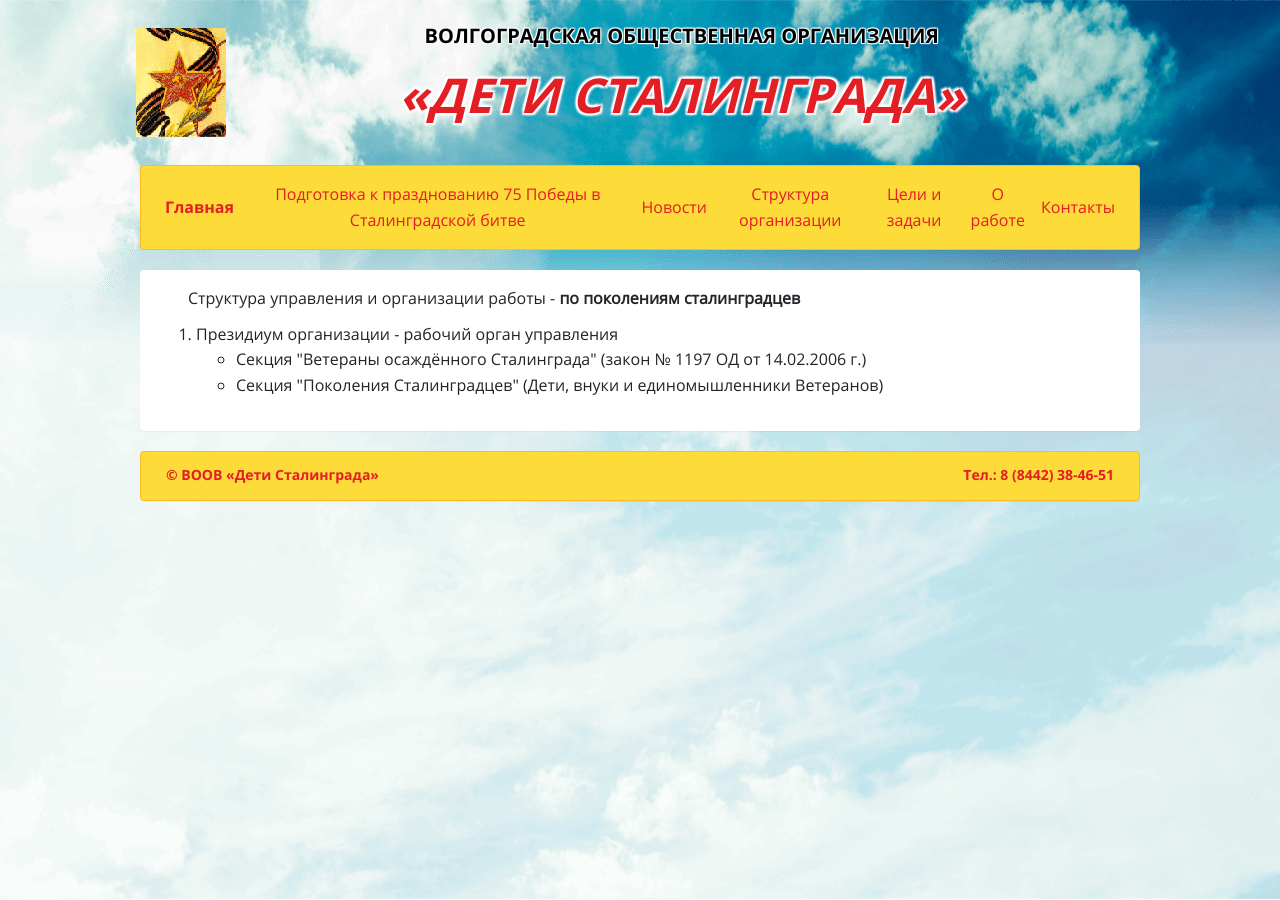
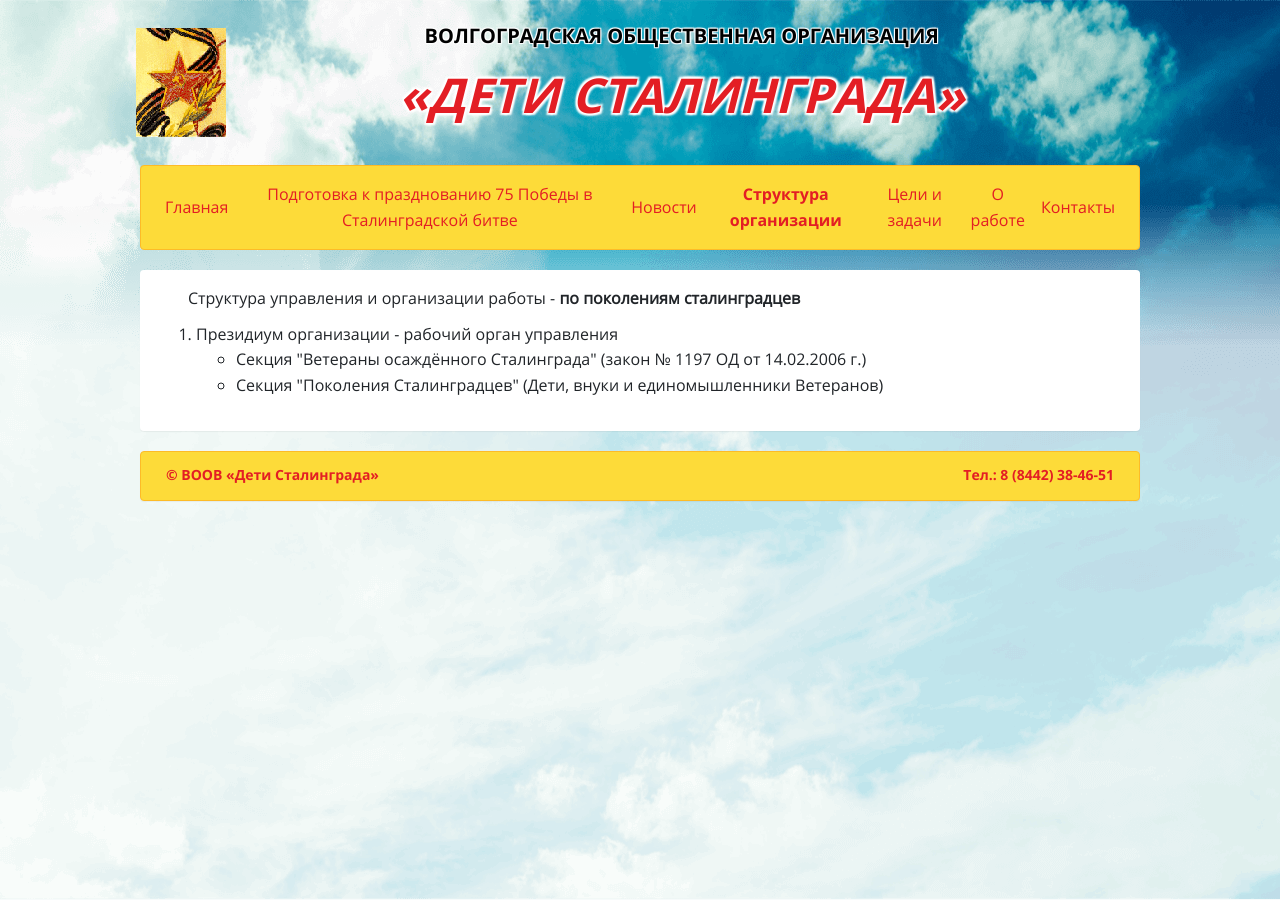
Before and after one commit to detistalingrada/detistalingrada.github.io, a Jekyll site: the page built from structure.md, in a window 1280 px wide. Built offline with Jekyll 4.4.1, drawn with Linux system fonts in a browser that asks for light colours.

Commit message:
Добавлена автоматическая генерация меню

```diff
--- a/_includes/nav.html
+++ b/_includes/nav.html
@@ -5,27 +5,11 @@
   </button>
   <div class="collapse navbar-collapse" id="navbarNav">
     <ul class="navbar-nav">
-      <li class="nav-item active">
-        <a class="nav-link" href="/index.html">Главная <span class="sr-only">(current)</span></a>
+      {% for item in site.data.samplelist.docs %}
+      <li class="nav-item {% if item.url == page.url %}active{% endif %}">
+        <a class="nav-link" href="{{ item.url }}">{{ item.title }}</a>
       </li>
-      <li class="nav-item">
-        <a class="nav-link" href="/podgotovka_75.html">Подготовка к празднованию 75 Победы в Сталинградской битве</a>
-      </li>
-      <li class="nav-item">
-        <a class="nav-link" href="/news.html">Новости</a>
-      </li>
-      <li class="nav-item">
-        <a class="nav-link" href="/structure.html">Структура организации</a>
-      </li>
-      <li class="nav-item">
-        <a class="nav-link" href="/goals.html">Цели и задачи</a>
-      </li>
-      <li class="nav-item">
-        <a class="nav-link" href="/work.html">О работе</a>
-      </li>
-      <li class="nav-item">
-        <a class="nav-link" href="/contacts.html">Контакты</a>
-      </li>
+      {% endfor %}
     </ul>
   </div>
 </nav>
```
Also changed, not shown: _data/samplelist.yml (added, +23 -0 lines).
